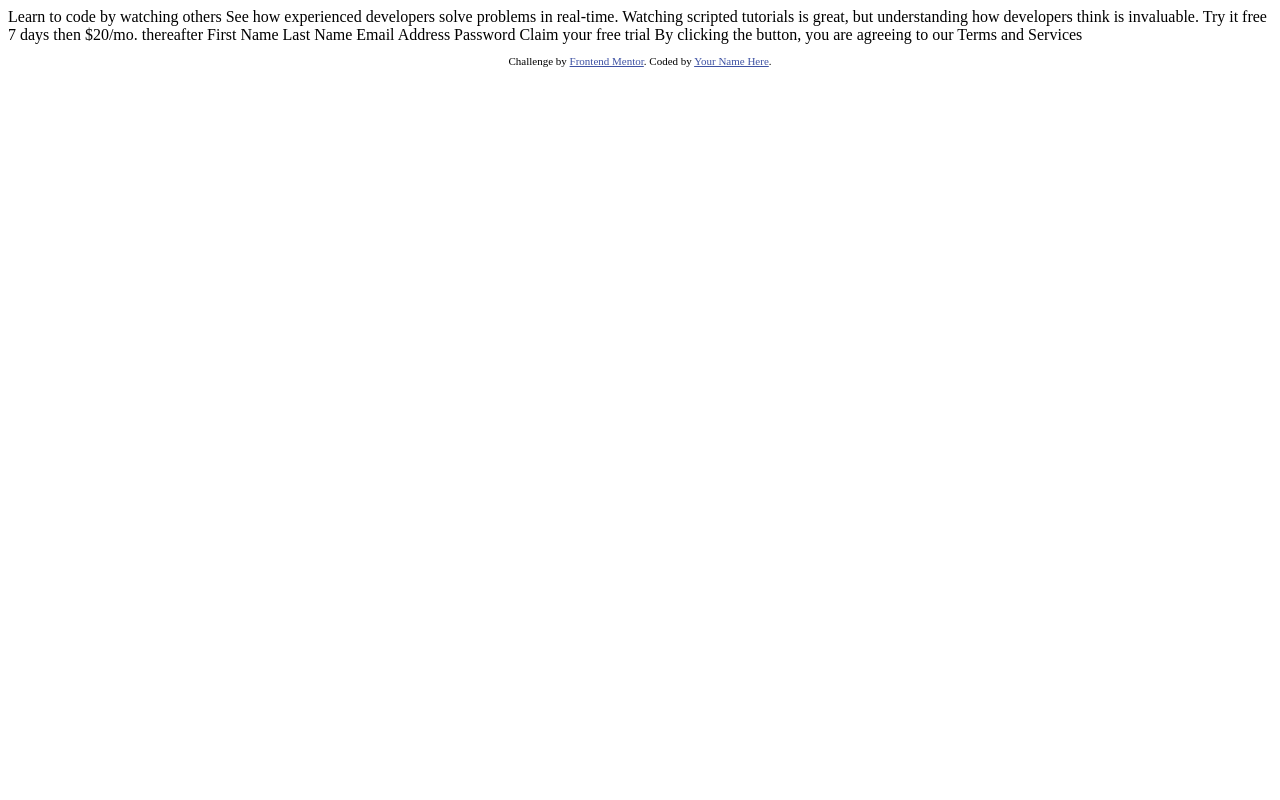
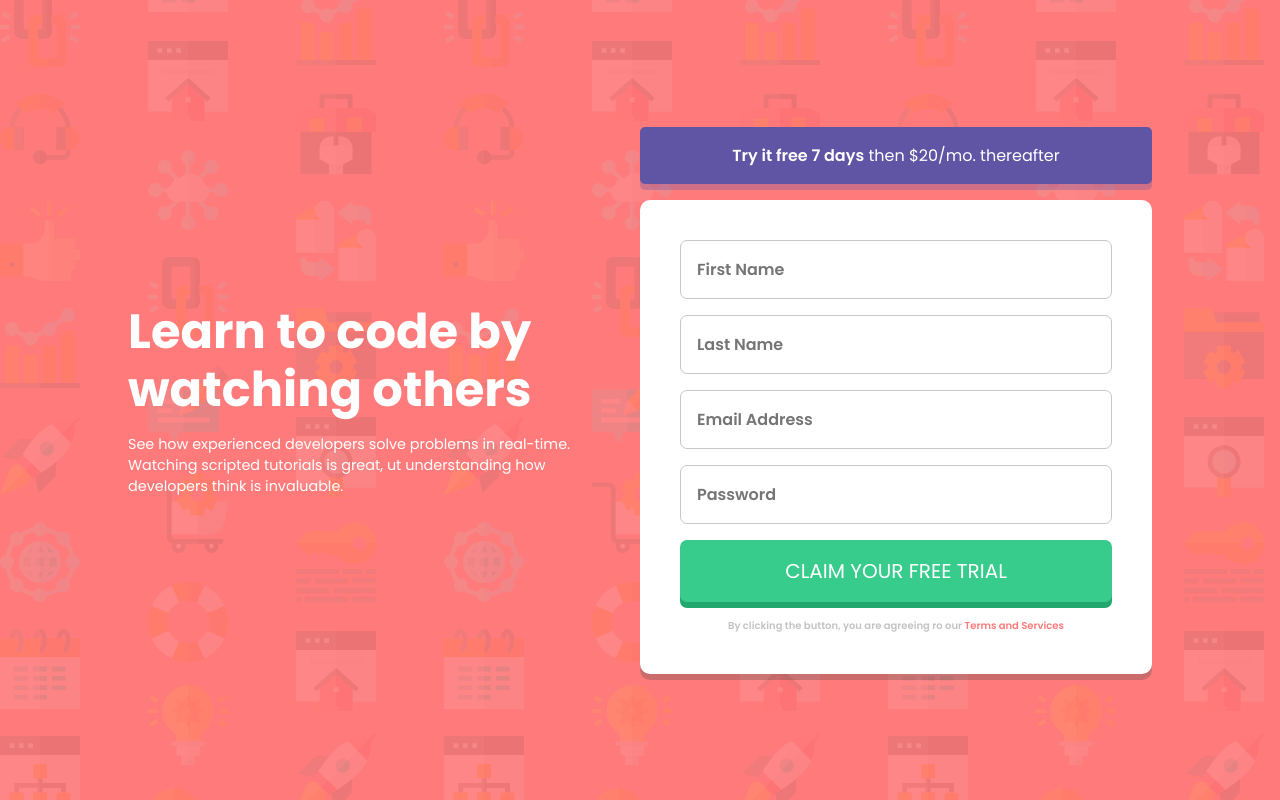
Before and after one commit to HadeelAbuHmra/intro-component-with-signup-form-master, a plain HTML site: page index.html in a window 1280 px wide. Drawn offline with Linux system fonts and the light colour scheme.

Commit message:
Second Update

```diff
--- a/index.html
+++ b/index.html
@@ -1,42 +1,99 @@
 <!DOCTYPE html>
 <html lang="en">
-<head>
-  <meta charset="UTF-8">
-  <meta name="viewport" content="width=device-width, initial-scale=1.0"> <!-- displays site properly based on user's device -->
+  <head>
+    <meta charset="UTF-8" />
+    <meta name="viewport" content="width=device-width, initial-scale=1.0" />
+    <!-- displays site properly based on user's device -->
 
-  <link rel="icon" type="image/png" sizes="32x32" href="./images/favicon-32x32.png">
+    <link
+      rel="icon"
+      type="image/png"
+      sizes="32x32"
+      href="./images/favicon-32x32.png"
+    />
+    <link rel="stylesheet" href="css/all.min.css" />
+    <link rel="stylesheet" href="style.css" />
+    <title>Frontend Mentor | Intro component with sign up form</title>
+  </head>
+  <body>
+    <!-- Container -->
+    <div class="wrapper">
+      <!-- Title Content Left -->
+      <div class="title_content">
+        <h1>Learn to code by watching others</h1>
+        <p>
+          See how experienced developers solve problems in real-time. Watching
+          scripted tutorials is great, ut understanding how developers think is
+          invaluable.
+        </p>
+      </div>
 
-  <title>Frontend Mentor | Intro component with sign up form</title>
+      <!-- Form Content Right -->
+      <div class="form_content">
+        <a href="#" class="btn-free-t"
+          ><span>Try it free 7 days</span> then $20/mo. thereafter</a
+        >
 
-  <!-- Feel free to remove these styles or customise in your own stylesheet 👍 -->
-  <style>
-    .attribution { font-size: 11px; text-align: center; }
-    .attribution a { color: hsl(228, 45%, 44%); }
-  </style>
-</head>
-<body>
+        <!-- Form -->
+        <form name="contactForm" id="contactForm" onsubmit="" action="#">
+          <div class="col-f">
+            <input
+              id="fname"
+              type="text"
+              placeholder="First Name"
+              class="form-input"
+              name="fname"
+            />
+            <i class="fas fa-exclamation-circle"></i>
+            <small class="error" id="fnameErr"></small>
+          </div>
+          <div class="col-f">
+            <input
+              id="lname"
+              type="text"
+              placeholder="Last Name"
+              class="form-input"
+              name="lname"
+            />
+            <i class="fas fa-exclamation-circle"></i>
+            <small class="error" id="lnameErr"></small>
+          </div>
+          <div class="col-f">
+            <input
+              id="email"
+              type="email"
+              placeholder="Email Address"
+              class="form-input"
+              name="email"
+            />
+            <i class="fas fa-exclamation-circle"></i>
+            <small class="error" id="emailErr"></small>
+          </div>
+          <div class="col-f">
+            <input
+              id="password"
+              type="password"
+              placeholder="Password"
+              class="form-input"
+              name="password"
+            />
+            <i class="fas fa-exclamation-circle"></i>
+            <small class="error" id="passwordErr"></small>
+          </div>
+          <input
+            type="submit"
+            value="Claim your free trial"
+            class="submit-form"
+          />
+          <span class="comm"
+            >By clicking the button, you are agreeing ro our
 
-  Learn to code by watching others
-
-  See how experienced developers solve problems in real-time. Watching scripted tutorials is great,
-  but understanding how developers think is invaluable.
-
-  Try it free 7 days then $20/mo. thereafter
-
-  First Name
-  Last Name
-  Email Address
-  Password
-
-  Claim your free trial
-
-  By clicking the button, you are agreeing to our Terms and Services
-
-  <footer>
-    <p class="attribution">
-      Challenge by <a href="https://www.frontendmentor.io?ref=challenge" target="_blank">Frontend Mentor</a>.
-      Coded by <a href="#">Your Name Here</a>.
-    </p>
-  </footer>
-</body>
+            <a href="#">Terms and Services</a></span
+          >
+        </form>
+        <!-- End Form -->
+      </div>
+    </div>
+    <script src="./main.js"></script>
+  </body>
 </html>
--- /dev/null
+++ b/main.js
@@ -0,0 +1,124 @@
+const form = document.getElementById("contactForm");
+const firstName = document.getElementById("fname");
+const lastName = document.getElementById("lname");
+const emailAddress = document.getElementById("email");
+const password = document.getElementById("password");
+
+form.addEventListener("submit", (e) => {
+  e.preventDefault();
+
+  checkInputs();
+});
+
+function checkInputs() {
+  // get the values of inputs
+  const fName = firstName.value.trim();
+  const lName = lastName.value.trim();
+  const email = emailAddress.value.trim();
+  const pass = password.value.trim();
+
+  if (fName === "") {
+    // show error
+    // add error class
+    setErrorFor(firstName, "First name connot be empty");
+  }
+
+  if (lName === "") {
+    // show error
+    // add error class
+    setErrorFor(lastName, "Last name connot be empty");
+  }
+
+  if (email === "") {
+    // show error
+    // add error class
+    setErrorFor(emailAddress, "Email Address connot be empty");
+  } else if (!isEmail(email)) {
+    setErrorFor(emailAddress, "Look link this is not an email");
+  }
+
+  if (pass === "") {
+    // show error
+    // add error class
+    setErrorFor(password, "Password connot be empty");
+  }
+}
+
+function setErrorFor(input, message) {
+  const formControl = input.parentElement; //.col-f class
+
+  const small = formControl.querySelector("small");
+  //   add error message in small
+  small.innerText = message;
+
+  // add error class
+  formControl.className = "col-f error";
+}
+
+function isEmail(emailAddress) {
+  return /^\S+@\S+\.\S+$/.test(emailAddress);
+}
+
+// // Function to display error
+// function printErr(elemID, errMsg) {
+//   document.getElementById(elemID).innerHTML = errMsg;
+// }
+
+// // Function for Validation form
+// function validateForm() {
+//   // Retrive the values of form elements
+//   var fName = document.contactForm.fname.value;
+//   var lName = document.contactForm.lname.value;
+//   var email = document.contactForm.email.value;
+//   var password = document.contactForm.password.value;
+//   name = document.getElementById("fname");
+
+//   //   Defining error variables with a default value
+//   var fNameErr = (lNameErr = emailErr = passwordErr = true);
+
+//   //   Validate First Name
+//   if (fName == "") {
+//     printErr("fnameErr", "First Name cannot be empty");
+//     name.classList.add("error-input");
+//   } else {
+//     var regex = /^[a-zA-Z\s]+$/;
+//     if (regex.test(fName) === false) {
+//       printErr("fnameErr", "Please enter a valid name");
+//     } else {
+//       printErr("fnameErr", "");
+//       fnameErr = false;
+//     }
+//   }
+
+//   //   Validate Last Name
+//   if (lName == "") {
+//     printErr("lnameErr", "Last Name cannot be empty");
+//   } else {
+//     var regex = /^[a-zA-Z\s]+$/;
+//     if (regex.test(lName) === false) {
+//       printErr("lnameErr", "Please enter a valid name");
+//     } else {
+//       printErr("lnameErr", "");
+//       lNameErr = false;
+//     }
+//   }
+//   //   Validate Email
+//   if (email == "") {
+//     printErr("emailErr", "Please Inter your Email");
+//   } else {
+//     var regex = /^\S+@\S+\.\S+$/;
+//     if (regex.test(email) === false) {
+//       printErr("emailErr", "Look link this is not an email");
+//     } else {
+//       printErr("emailErr", "");
+//       emailErr = false;
+//     }
+//   }
+//   //   Validate Password
+//   if (password == "") {
+//     printErr("passwordErr", "Password cannot be empty");
+//   } else {
+//     printErr("passwordErr", "");
+//     passwordErr = false;
+//   }
+// }
--- /dev/null
+++ b/style.css
@@ -0,0 +1,166 @@
+@import url("https://fonts.googleapis.com/css2?family=Poppins:wght@400;500;600;700&display=swap");
+*,
+body {
+  padding: 0;
+  margin: 0;
+  box-sizing: border-box;
+  font-family: "Poppins", sans-serif;
+}
+
+*:focus {
+  outline: none;
+}
+
+body {
+  width: 100%;
+  height: 100vh;
+  background-color: hsl(0, 100%, 74%);
+  background-image: url(./images/bg-intro-desktop.png);
+  background-size: cover;
+}
+
+.wrapper {
+  width: 80%;
+  height: 100%;
+  margin: 0 auto;
+  display: flex;
+  justify-content: center;
+  align-items: center;
+}
+.title_content {
+  padding-right: 3rem;
+}
+.title_content h1 {
+  font-size: 3rem;
+  color: white;
+  font-family: "Poppins", sans-serif;
+  font-weight: 700;
+  line-height: 1.2;
+  margin-bottom: 1rem;
+}
+
+.title_content p {
+  color: white;
+  font-size: 0.9rem;
+}
+
+.form_content {
+  flex: 0 0 50%;
+  margin: 0 auto;
+  display: flex;
+  flex-direction: column;
+}
+.form_content a.btn-free-t {
+  display: inline-block;
+  width: 100%;
+  background-color: hsl(248, 32%, 49%);
+  font-size: 16px;
+  text-decoration: none;
+  color: white;
+  border-radius: 5px;
+  text-align: center;
+  padding: 1rem 0;
+  margin-bottom: 1rem;
+  font-weight: 400;
+  transition: box-shadow 0.25s ease-in-out;
+  box-shadow: 0px 6px 0px rgba(96, 85, 165, 0.3);
+}
+.form_content a.btn-free-t span {
+  font-weight: 600;
+}
+.form_content a.btn-free-t:hover {
+  font-weight: 400;
+  box-shadow: 0px 3px 0px rgba(42, 30, 117, 0.7);
+}
+.form_content form {
+  width: 100%;
+  background-color: #fff;
+  padding: 2.5rem;
+  border-radius: 10px;
+  box-shadow: 0px 6px 0px hsla(0, 1%, 27%, 0.28);
+  display: flex;
+  flex-direction: column;
+  justify-content: center;
+  align-items: center;
+}
+form .col-f {
+  width: 100%;
+  margin-bottom: 1rem;
+  position: relative;
+}
+.col-f.error input {
+  border-color: #e74c3c;
+  color: #e74c3c;
+}
+.col-f.error i {
+  visibility: visible;
+  color: #e74c3c;
+  font-size: 1.2rem;
+}
+form input {
+  width: 100%;
+  border: 1px solid #c7c7c7;
+  font-size: 16px;
+  font-weight: 600;
+  color: #999;
+  padding: 1rem;
+  border-radius: 7px;
+  transition: all 0.25s ease-in-out;
+}
+form input:hover,
+form input:focus {
+  border-color: black;
+  color: black;
+}
+
+form i {
+  position: absolute;
+  top: calc(50% - 0.5rem);
+  right: 10px;
+  transform: translateY(-50%);
+  visibility: hidden;
+  font-size: 14px;
+}
+
+form input[type="submit"] {
+  background-color: hsl(154, 59%, 51%);
+  color: white;
+  text-transform: uppercase;
+  font-size: 20px;
+  cursor: pointer;
+  font-weight: lighter;
+  border: 0;
+  transition: all 0.25s ease-in-out;
+  box-shadow: 0px 6px 0px rgb(34, 168, 110);
+  margin-bottom: 1rem;
+}
+
+form input[type="submit"]:hover,
+form input[type="submit"]:focus {
+  background-color: hsl(154, 64%, 59%);
+  box-shadow: 0px 3px 0px rgb(34, 168, 110);
+}
+
+.comm {
+  display: block;
+  color: rgb(195, 195, 195);
+  font-size: 10px;
+  font-weight: 600;
+}
+.comm a {
+  color: rgb(255, 122, 122);
+  font-weight: 600;
+  text-decoration: none;
+}
+
+/* Error Style message */
+.error {
+  color: red;
+  font-size: 0.6rem;
+  display: block;
+  text-align: right;
+  font-style: italic;
+}
+.error-input {
+  border-color: red;
+}
```
Also changed, not shown: 1 other file.
